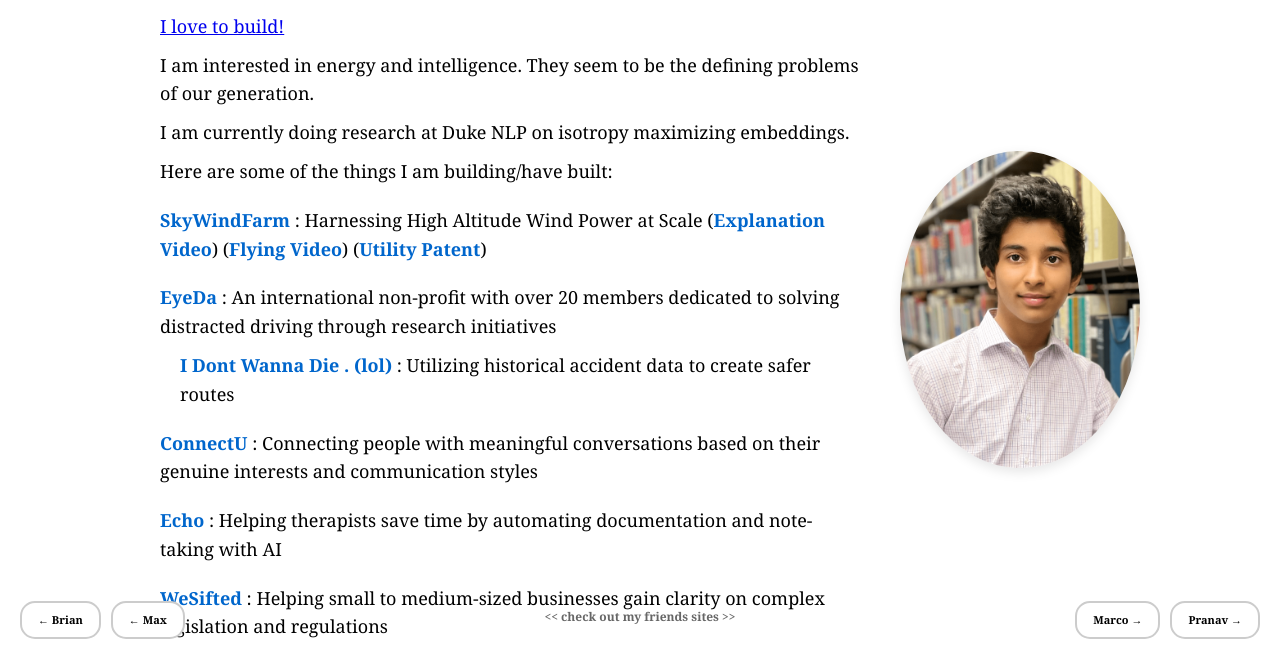
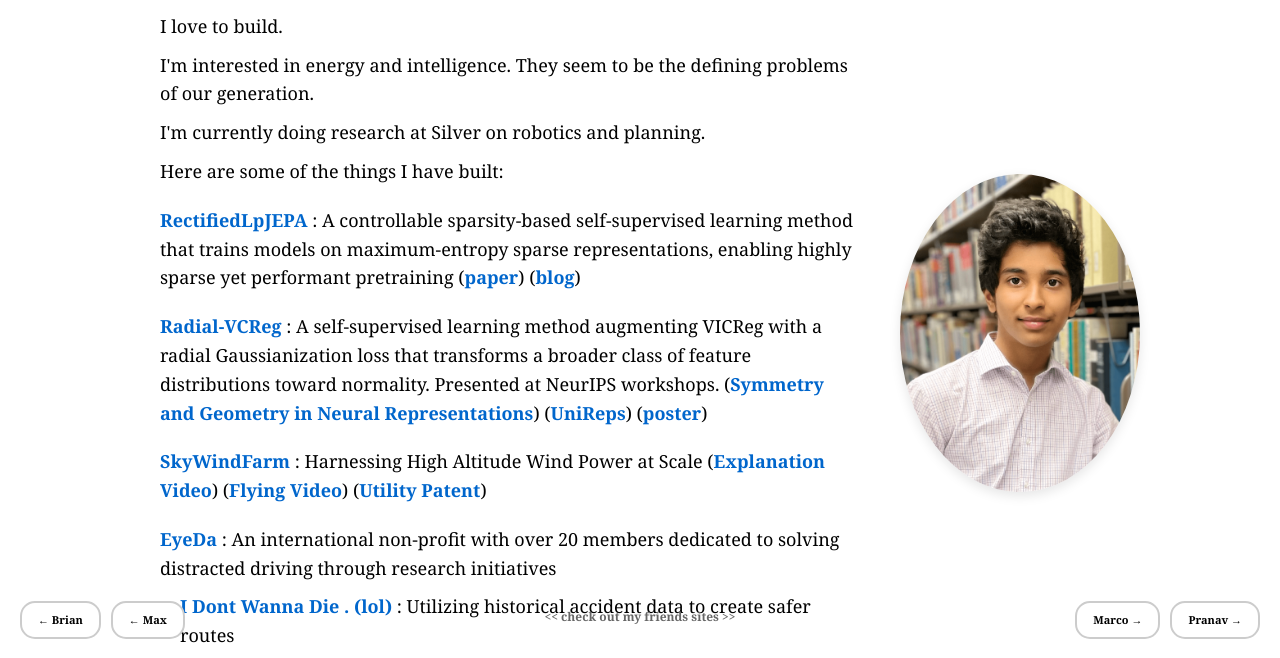
Before and after one commit to YashDagade/yashdagade.github.io, a website: page index.html in a window 1280 px wide. Shown: the part 141-799 px from the top of the page. Drawn offline with Linux system fonts and the light colour scheme; a web font is replaced by a local one.

Commit message:
website updates

```diff
--- a/index.html
+++ b/index.html
@@ -25,19 +25,44 @@
         <div class="intro-left">
           <h2>👋 Hi, I'm Yash Dagade.</h2>
           <p>
-          <a href="/build.html">I love to build!</a>
+          I love to build.
           </p>
           <p>
-          I am interested in energy and intelligence. They seem to be the defining problems of our generation.
+          I'm interested in energy and intelligence. They seem to be the defining problems of our generation.
           </p>
           <p>
-          I am currently doing research at Duke NLP on isotropy maximizing embeddings.
+          I'm currently doing research at Silver on robotics and planning.
           </p>
           <p>
-          Here are some of the things I am building/have built:
+          Here are some of the things I have built:
           </p>
 
           <ul>
+            <li>
+              <a
+                href="https://lpjepa.com"
+                target="_blank"
+                class="project-link"
+                data-image="assets/lpjepa.png"
+              >
+                <span class="project-text">RectifiedLpJEPA</span>
+              </a>: A controllable sparsity-based self-supervised learning method that trains models on maximum-entropy sparse representations, enabling highly sparse yet performant pretraining
+              (<a href="https://arxiv.org/pdf/2602.01456" target="_blank">paper</a>)
+              (<a href="https://yilunkuang.github.io/blog/2026/rectified-lp-jepa/" target="_blank">blog</a>)
+            </li>
+            <li>
+              <a
+                href="https://openreview.net/pdf?id=pQ2LZnZDDp"
+                target="_blank"
+                class="project-link"
+                data-image="assets/radialvcreg.png"
+              >
+                <span class="project-text">Radial-VCReg</span>
+              </a>: A self-supervised learning method augmenting VICReg with a radial Gaussianization loss that transforms a broader class of feature distributions toward normality. Presented at NeurIPS workshops.
+              (<a href="https://openreview.net/pdf?id=WrhcrooAl8" target="_blank">Symmetry and Geometry in Neural Representations</a>)
+              (<a href="https://openreview.net/pdf?id=pQ2LZnZDDp" target="_blank">UniReps</a>)
+              (<a href="https://openreview.net/attachment?id=WrhcrooAl8&name=poster_pdf" target="_blank">poster</a>)
+            </li>
             <li>
               <a
                 href="https://projectboard.world/isef/project/egsd018-skywindfarm"
@@ -52,7 +77,7 @@
                 target="_blank"
                 class="project-link"
                 data-image="assets/explanation.png"
-                >Explanation Video</a
+              >Explanation Video</a
               >)
               (<a href="https://youtu.be/Z6k2j59-ubo" target="_blank"
                 >Flying Video</a
@@ -96,31 +121,7 @@
                 <span class="project-text">ConnectU</span>
               </a>: Connecting people with meaningful conversations based on their genuine interests and communication styles
             </li>
-            <li>
-              <a
-                href="https://www.therapy-for-therapists.co/"
-                target="_blank"
-                class="project-link"
-                data-image="assets/echo.png"
-              >
-                <span class="project-text">Echo</span>
-              </a>: Helping therapists save time by automating documentation and note-taking with AI
-            </li>
-            <li>
-              <a
-                href="https://wesifted.com"
-                target="_blank"
-                class="project-link"
-                data-image="assets/wesifted.png"
-              >
-                <span class="project-text">WeSifted</span>
-              </a>: Helping small to medium-sized businesses gain clarity on complex legislation and regulations
-            </li>
           </ul>
-
-          <p>
-            Please reach out if you want to build something together!
-          </p>
         </div>
         <div class="intro-right no-select">
           <img
```
Also changed, not shown: assets/connectu.png, assets/lpjepa.png (added), assets/radialvcreg.png (added), 1 other file.
